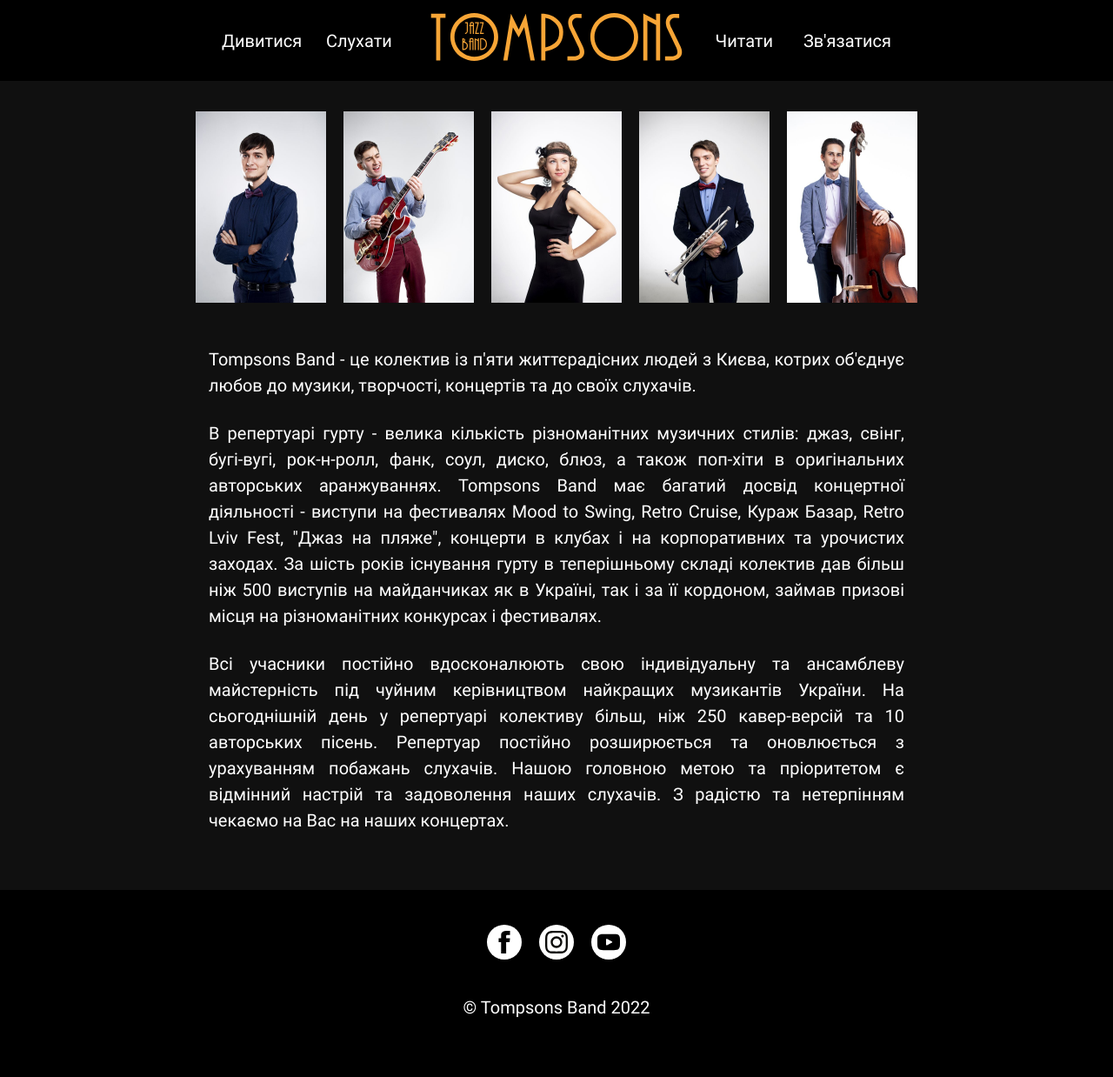
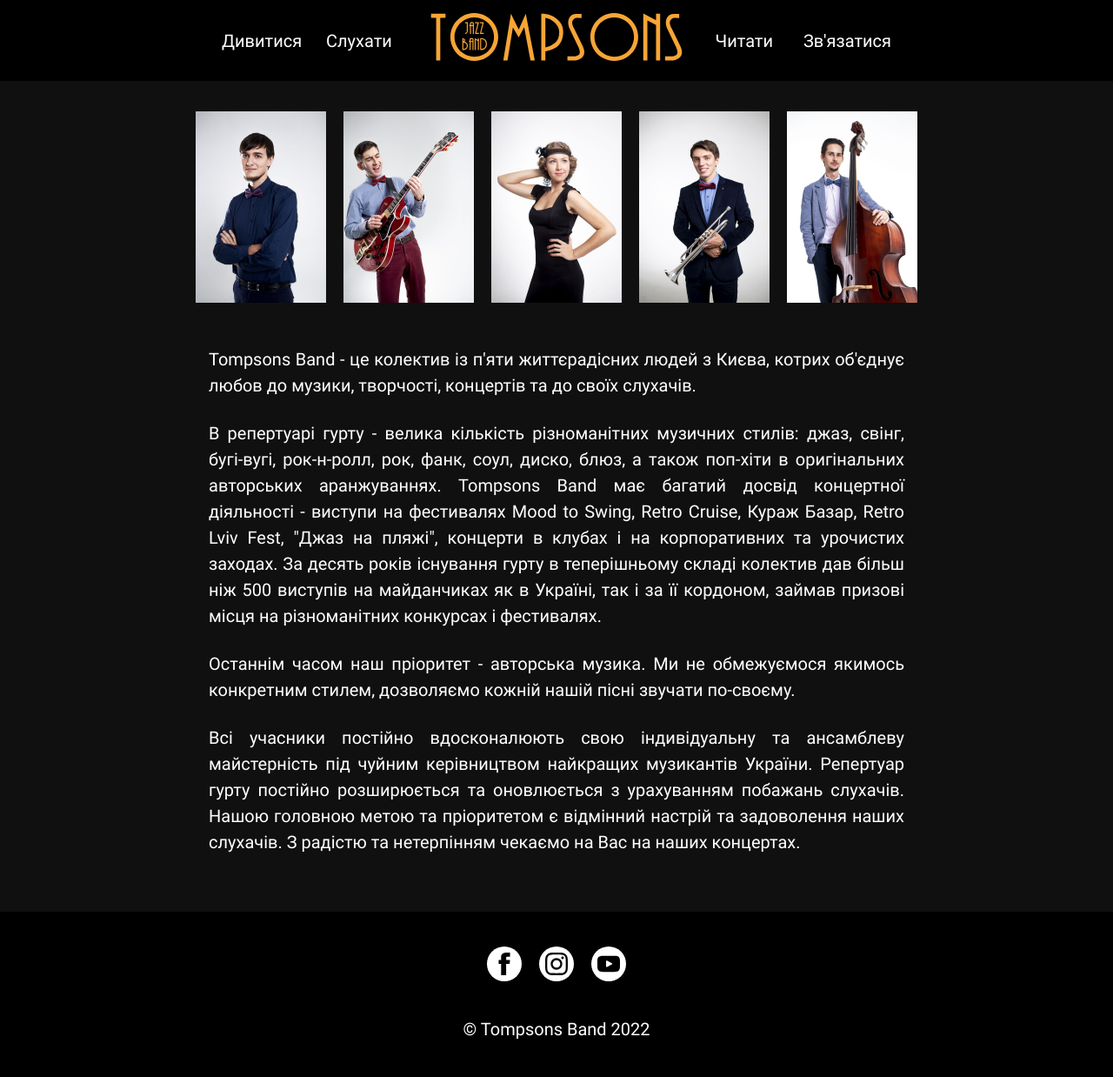
Before and after one commit to oleksii-ponomarov/tompsonsband, a Jekyll site: the page built from read.md, in a window 1280 px wide. Shown: the whole page at 87% size. Built offline with Jekyll 4.4.1, drawn with Linux system fonts in a browser that asks for light colours; before the commit the page ends 1213 px from its top, so only the background shows below that.

Commit message:
improved wording

```diff
--- a/_layouts/contact.html
+++ b/_layouts/contact.html
@@ -34,10 +34,10 @@
 		  <section>
 		  	<p id="sent">
 		      Вітаємо! Вашу заявку надіслано.<br>
-		      Ми зв'яжемося з Вами якомога скоріше!
+		      Ми зв'яжемося з Вами якнайшвидше!
 	      </p>
 		  	<div class="wrapper-large" id="form">
-	        <h1>Замовити наш гурт</h1>
+	        <h1>Замовити наш виступ</h1>
 	        <form onsubmit="return false">
 		        <input type="text" placeholder="Ім'я" id="name" name="name" class="text-input" required="true">
 		        <input type="text" placeholder="Телефон" id="phone" name="phone" class="text-input" required="true">
--- a/_layouts/home.html
+++ b/_layouts/home.html
@@ -47,8 +47,8 @@
       <div class="wrapper-small">
         <p>Tompsons Band - це музичний коктейль на основі мелодійного вокалу, з додаванням яскравих нот труби, драйвових
           гітарних акордів, оксамитового звучання контрабасу та запальних ритмів барабанів. Гурт із Києва, Україна, на
-          своїх концертах дарує своїм слухачам виключно позитивні емоції й заряджає веселим настроєм. У нашому
-          репертуарі - найкращі пісні, від джазу і блюзу до диско-фанку та світових хітів.</p>
+          своїх концертах дарує своїм слухачам виключно позитивні емоції та заряджає веселим настроєм. У нашому
+          репертуарі - найкращі пісні, від джазу і блюзу до року, диско-фанку та світових хітів.</p>
       </div>
     </section>
     <section>
--- a/_layouts/read.html
+++ b/_layouts/read.html
@@ -54,8 +54,18 @@
 
 			<div class="wrapper-small">
 				<p class="read-about">Tompsons Band - це колектив із п'яти життєрадісних людей з Києва, котрих об'єднує любов до музики, творчості, концертів та до своїх слухачів.</p>
-				<p class="read-about">В репертуарі гурту - велика кількість різноманітних музичних стилів: джаз, свінг, бугі-вугі, рок-н-ролл, фанк, соул, диско, блюз, а також поп-хіти в оригінальних авторських аранжуваннях. Tompsons Band має багатий досвід концертної діяльності - виступи на фестивалях Mood to Swing, Retro Cruise, Кураж Базар, Retro Lviv Fest, "Джаз на пляже", концерти в клубах і на корпоративних та урочистих заходах. За шість років існування гурту в теперішньому складі колектив дав більш ніж 500 виступів на майданчиках як в Україні, так і за її кордоном, займав призові місця на різноманітних конкурсах і фестивалях.</p>
-				<p class="read-about">Всі учасники постійно вдосконалюють свою індивідуальну та ансамблеву майстерність під чуйним керівництвом найкращих музикантів України. На сьогоднішній день у репертуарі колективу більш, ніж 250 кавер-версій та 10 авторських пісень. Репертуар постійно розширюється та оновлюється з урахуванням побажань слухачів. Нашою головною метою та пріоритетом є відмінний настрій та задоволення наших слухачів. З радістю та нетерпінням чекаємо на Вас на наших концертах.</p>
+				<p class="read-about">В репертуарі гурту - велика кількість різноманітних музичних стилів: джаз,
+					свінг, бугі-вугі, рок-н-ролл, рок, фанк, соул, диско, блюз, а також поп-хіти в оригінальних
+					авторських
+					аранжуваннях. Tompsons Band має багатий досвід концертної діяльності - виступи на фестивалях Mood
+					to Swing, Retro Cruise, Кураж Базар, Retro Lviv Fest, "Джаз на пляжі", концерти в клубах і на
+					корпоративних та урочистих заходах. За десять років існування гурту в теперішньому складі колектив
+					дав більш ніж 500 виступів на майданчиках як в Україні, так і за її кордоном, займав призові місця на різноманітних конкурсах і фестивалях.</p>
+				<p class="read-about">Останнім часом наш пріоритет - авторська музика. Ми не обмежуємося якимось
+					конкретним стилем, дозволяємо кожній нашій пісні звучати по-своєму.</p>
+				<p class="read-about">Всі учасники постійно вдосконалюють свою індивідуальну та ансамблеву
+					майстерність під чуйним керівництвом найкращих музикантів України. Репертуар гурту постійно
+					розширюється та оновлюється з урахуванням побажань слухачів. Нашою головною метою та пріоритетом є відмінний настрій та задоволення наших слухачів. З радістю та нетерпінням чекаємо на Вас на наших концертах.</p>
 			</div>
 		</main>
 
```
